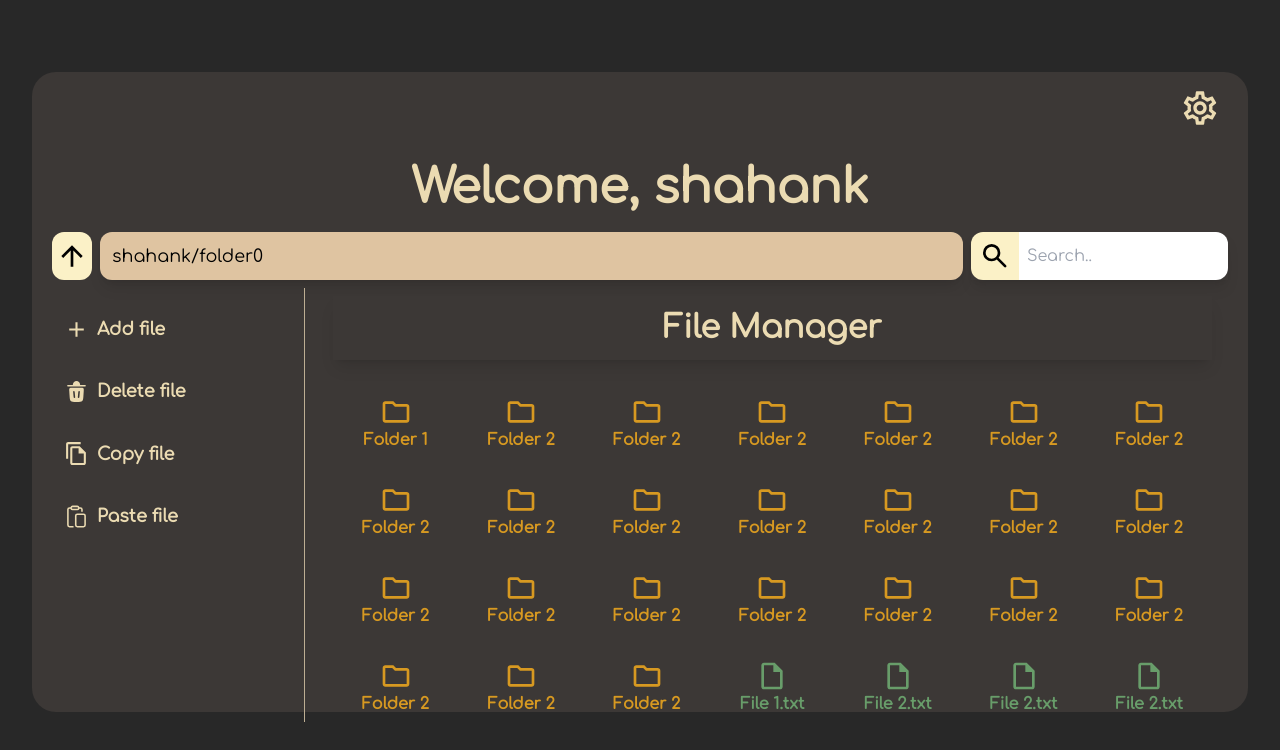
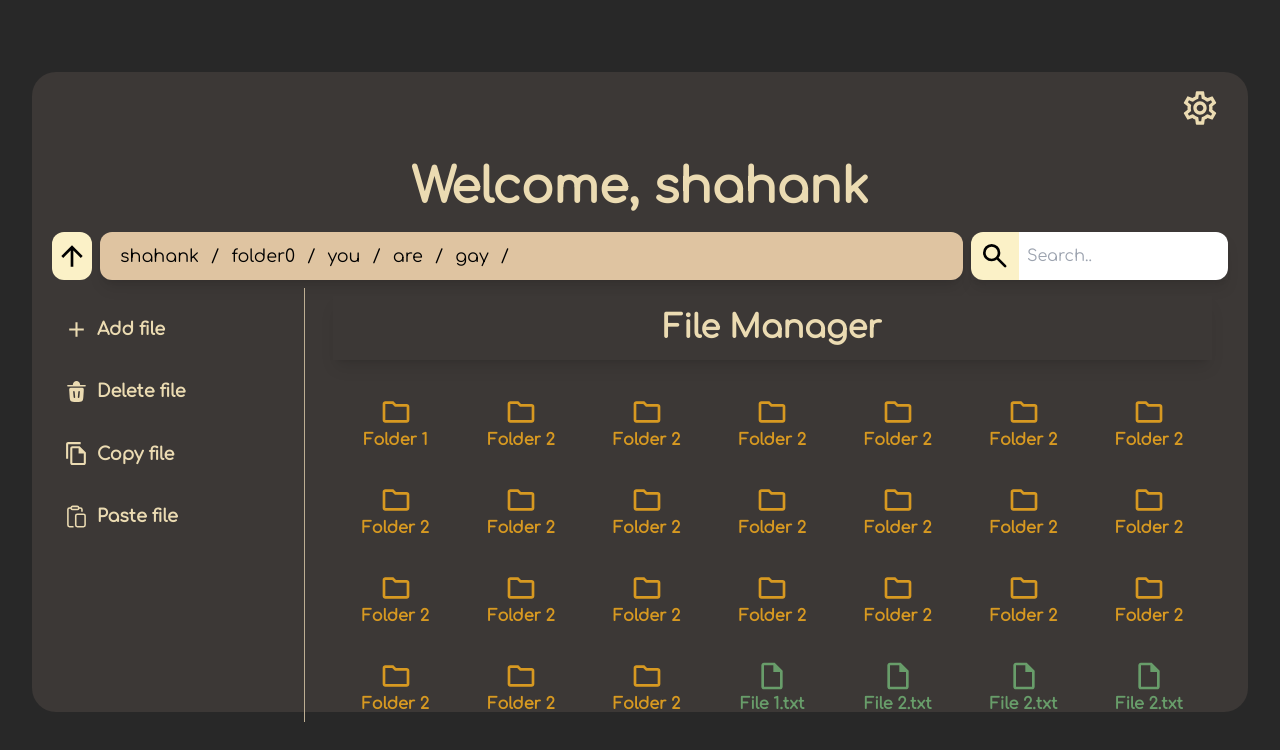
Before and after one commit to Khichri/titanic, a React (Vite) app: page / in a window 1280 px wide. Shown: the top 750 px of the page. Built offline with nearby package versions, Linux system fonts and the light colour scheme.

Commit message:
fixed the url bar

```diff
--- a/src/App.jsx
+++ b/src/App.jsx
@@ -1,3 +1,4 @@
+import { useState } from "react";
 import "./App.css";
 import FileManager from "./components/FileManager";
 
@@ -54,8 +55,10 @@ const fileData = [
   { name: "File 2.txt", type: "file" },
 ];
 
+function App() {
+  const [path, setPath] = useState(["shahank", "folder0", "you", "are", "gay"]);
+  console.log(path.slice(0, 2 + 1).join("/"));
 
-function App() {
   return (
     <>
       <div className="flex-col">
@@ -94,7 +97,22 @@ function App() {
                 </svg>
               </div>
               <div className="flex-grow px-3 bg-[#dfc4a1] shadow-lg rounded-xl flex items-center font-['Comfortaa'] text-[1.1rem]">
-                shahank/folder0
+                <span className="flex">
+                  {path.map((folder, idx) => (
+                    <>
+                      <button
+                        onClick={() => {
+                          console.log(path.slice(0, idx + 1).join("/"));
+                        }}
+                        className="p-1 px-2 hover:bg-[#fbf1c7] rounded-lg"
+                        key={idx}
+                      >
+                        {folder}
+                      </button>
+                      <span className="p-1">/</span>
+                    </>
+                  ))}
+                </span>
               </div>
               <div className="flex shadow-lg">
                 <button
```
